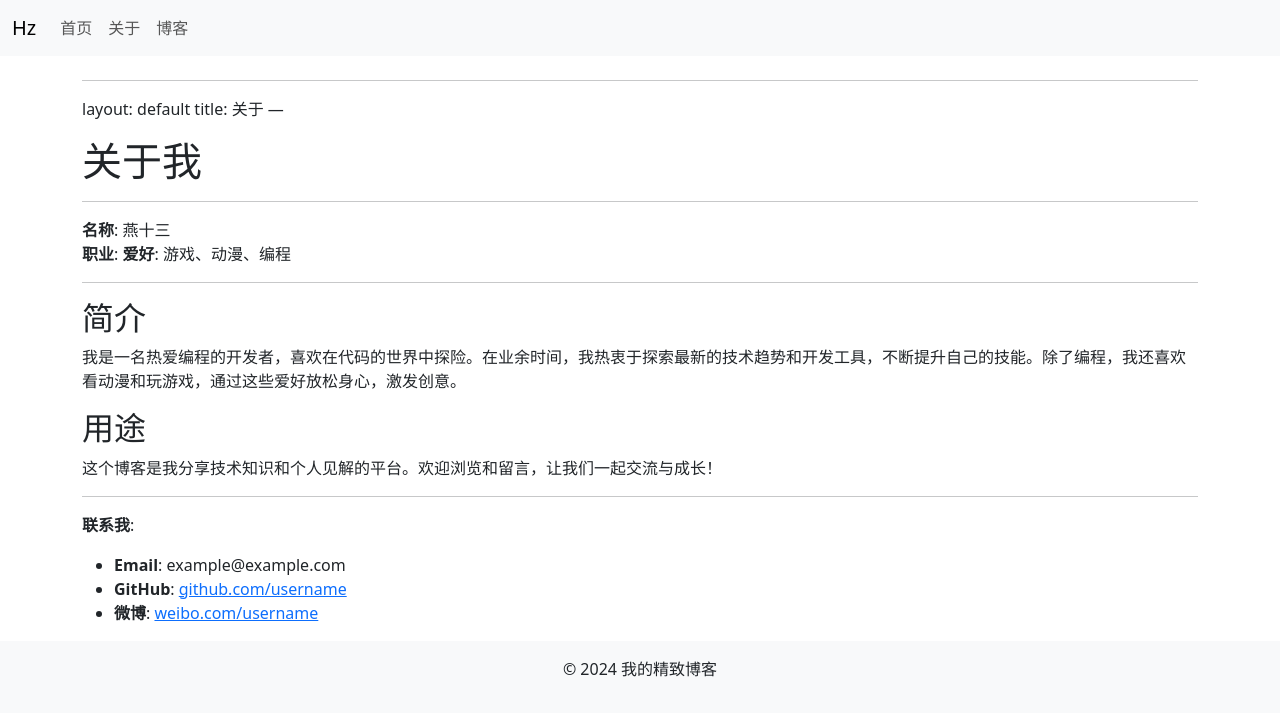
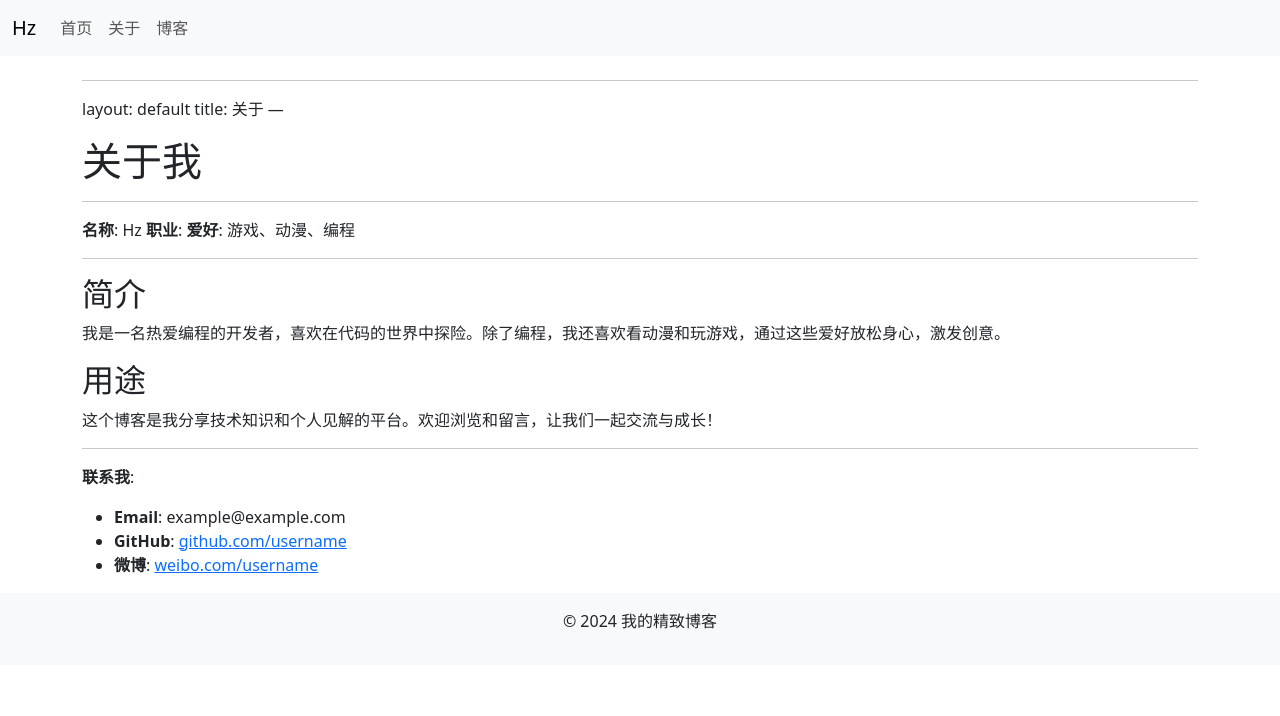
Before and after one commit to Zh-hz2/zh-hz2.github.io, a Jekyll site: the page built from about.md, in a window 1280 px wide. Shown: the top 716 px of the page. Built offline with Jekyll 4.4.1, drawn with Linux system fonts in a browser that asks for light colours.

Commit message:
Update about.md

```diff
--- a/about.md
+++ b/about.md
@@ -12,7 +12,7 @@
 
 ---
 
-**名称**: 燕十三
+**名称**: Hz
 **职业**:
 **爱好**: 游戏、动漫、编程
 
@@ -20,7 +20,7 @@
 
 ## 简介
 
-我是一名热爱编程的开发者，喜欢在代码的世界中探险。在业余时间，我热衷于探索最新的技术趋势和开发工具，不断提升自己的技能。除了编程，我还喜欢看动漫和玩游戏，通过这些爱好放松身心，激发创意。
+我是一名热爱编程的开发者，喜欢在代码的世界中探险。除了编程，我还喜欢看动漫和玩游戏，通过这些爱好放松身心，激发创意。
 
 ## 用途
 
```
